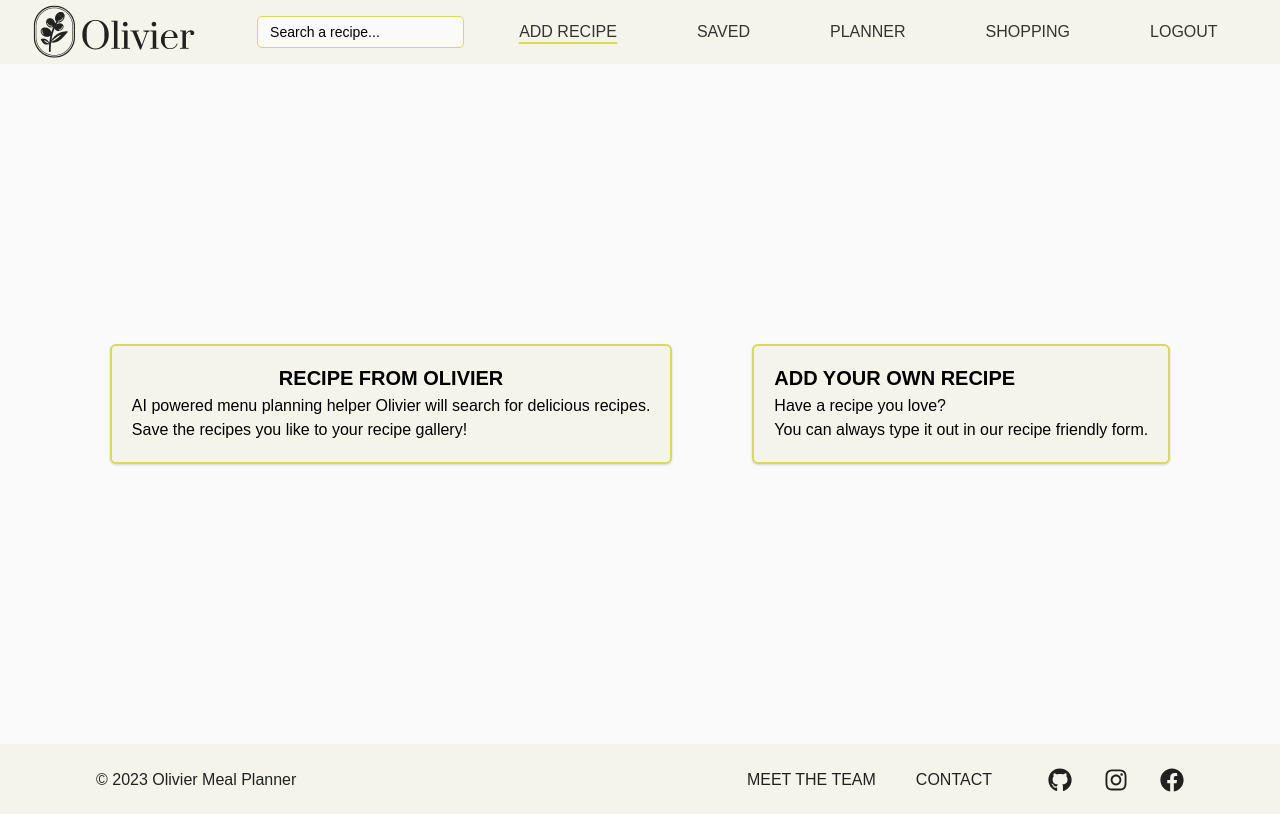
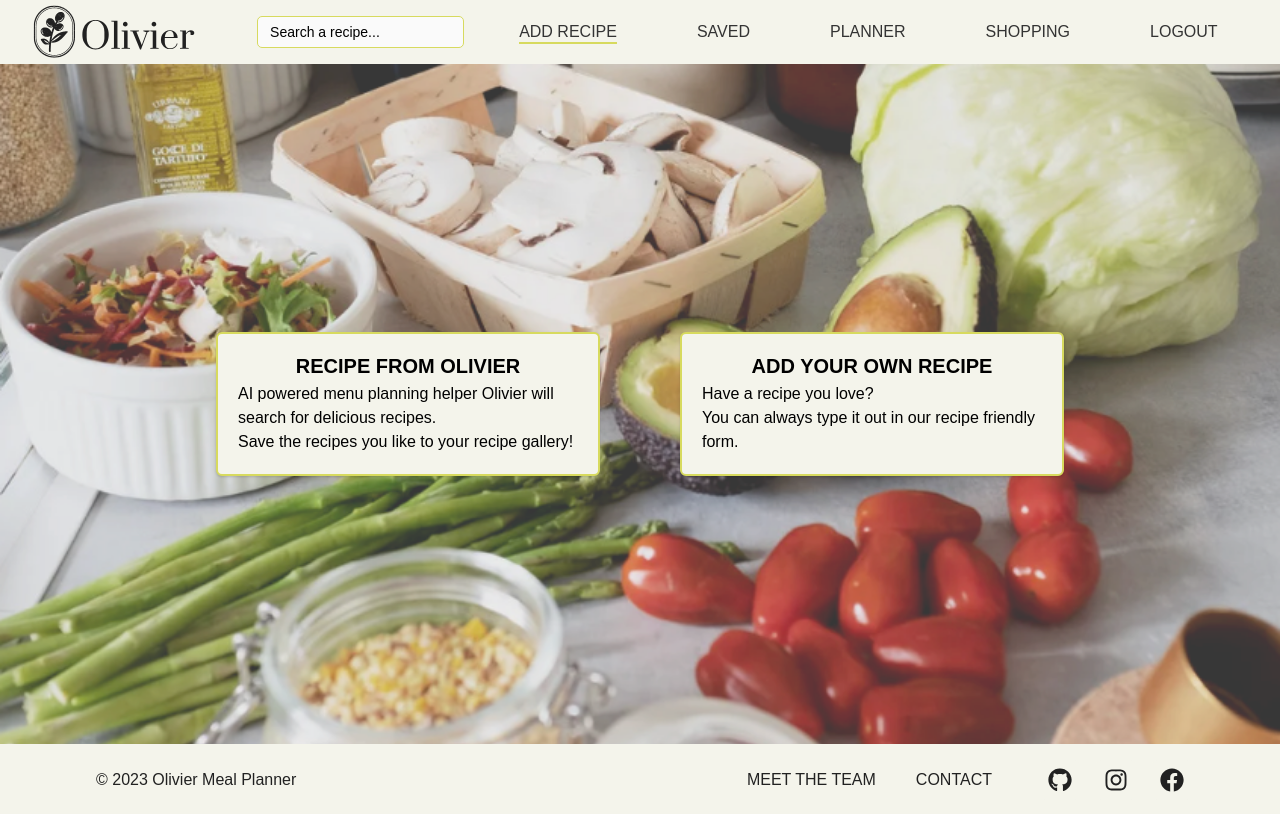
Before and after one commit to Code-the-Dream-School/dd-prac-team1-front, a React (Create React App) app: page /search-choice in a window 1280 px wide. Built offline with nearby package versions, Linux system fonts and the light colour scheme.

Commit message:
Update background and a new card that we want to keep for now.

```diff
--- a/src/components/Search/SearchChoice.tsx
+++ b/src/components/Search/SearchChoice.tsx
@@ -19,11 +19,23 @@ const SearchChoice = () => {
   const navigateToOwnRecipe = () => {
     navigate("/manual-recipe");
   };
+  const backgroundImageUrl = "url('/images/produce.png')";
 
   return (
     <Flex justifyContent={"center"} h="85vh">
+      <Flex
+        backgroundImage={backgroundImageUrl}
+        backgroundPosition="center"
+        backgroundRepeat="no-repeat"
+        backgroundSize="cover"
+        opacity={0.8}
+        position="absolute"
+        width="100%"
+        height="90%"
+        zIndex={-1}
+      />
       <HStack spacing={20}>
-        <Card cursor="pointer" onClick={navigateToAISearch}>
+        <Card cursor="pointer" onClick={navigateToAISearch} maxW="sm">
           <CardHeader>
             <Center>
               <Heading size="md">RECIPE FROM OLIVIER</Heading>
@@ -37,15 +49,29 @@ const SearchChoice = () => {
             <Text>Save the recipes you like to your recipe gallery!</Text>
           </CardBody>
         </Card>
-        <Card cursor="pointer" onClick={navigateToOwnRecipe}>
+
+        <Card cursor="pointer" onClick={navigateToOwnRecipe} maxW="sm">
           <CardHeader>
-            <Heading size="md">ADD YOUR OWN RECIPE </Heading>
+            <Center>
+              <Heading size="md">ADD YOUR OWN RECIPE </Heading>
+            </Center>
           </CardHeader>
           <CardBody>
             <Text>Have a recipe you love?</Text>
             <Text>You can always type it out in our recipe friendly form.</Text>
           </CardBody>
         </Card>
+        {/* <Card cursor="pointer" onClick={navigateToOwnRecipe} maxW="sm">
+          <CardHeader>
+            <Center>
+              <Heading size="md">ADD BY URL </Heading>
+            </Center>
+          </CardHeader>
+          <CardBody>
+            <Text>Discovered a recipe you enjoy online? </Text>
+            <Text>Simply copy and paste the website URL right here.</Text>
+          </CardBody>
+        </Card> */}
       </HStack>
     </Flex>
   );
```
